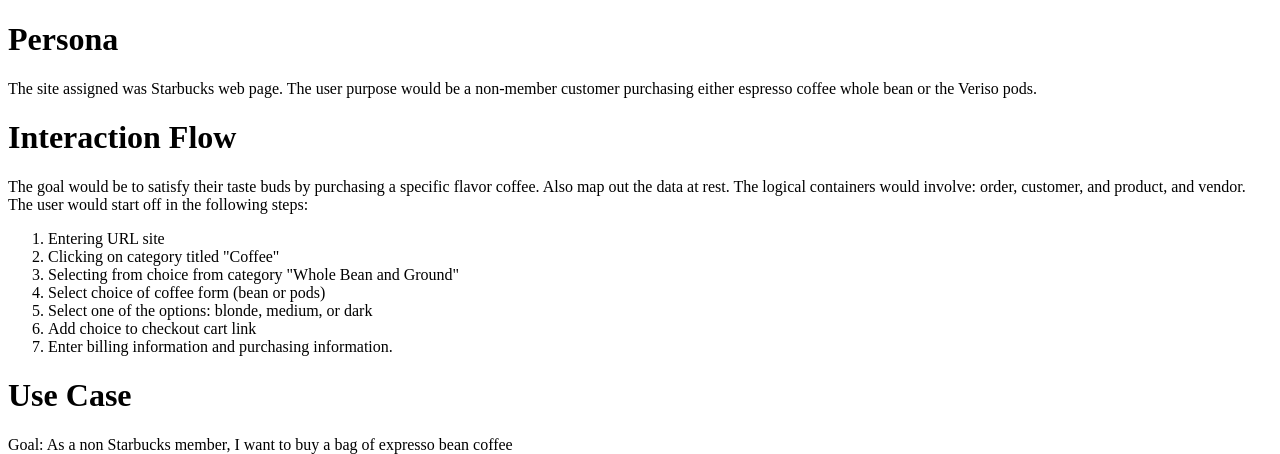
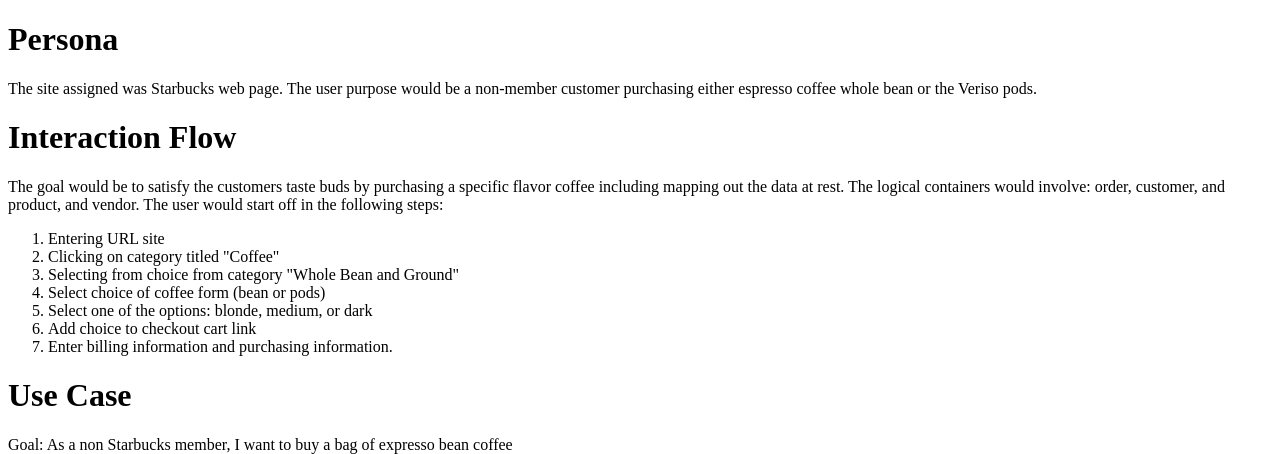
Before and after one commit to d-peshlakai/starbucks-datadesign, a PHP site: page / in a window 1280 px wide. Shown: the top 454 px of the page. Run offline with PHP 8.4, Linux system fonts and the light colour scheme.

Commit message:
revised spelling and organization

```diff
--- a/index.php
+++ b/index.php
@@ -9,7 +9,7 @@
 		</h1>
 		<p>The site assigned was Starbucks web page. The user purpose would be a non-member 		customer purchasing either espresso coffee whole bean or the Veriso pods.</p>
 		<h1>Interaction Flow</h1>
-		<p>The goal would be to satisfy their taste buds by purchasing a specific flavor coffee. Also map out the data at rest. The logical containers would involve: order, customer, and product, and vendor.  The user would start off in the following steps:</p>
+		<p>The goal would be to satisfy the customers taste buds by purchasing a specific flavor coffee including mapping out the data at rest. The logical containers would involve: order, customer, and product, and vendor.  The user would start off in the following steps:</p>
 		<ol>
 			<li>
 				Entering URL site
@@ -32,7 +32,7 @@
 			</li>
 			<li>Who: Customer satisfying the taste buds by buying coffee grounds.</li>
 			<li>Why: I want to buy my favorite tasting coffee. It reflects off of the customers persona.</li>
-			<li>Also choosing from decaffeinated or caffeinated type.</li>
+
 		</ol>
 		<h1>Conceptual Model</h1>
 		<p>
@@ -45,6 +45,7 @@
 			<li>
 				Selection of type of roast: Dark, Blonde, or Medium
 			</li>
+			<li>Also choosing from decaffeinated or caffeinated type.</li>
 			<li>
 				Option to share on another social media source like Pinterest.
 			</li>
```
